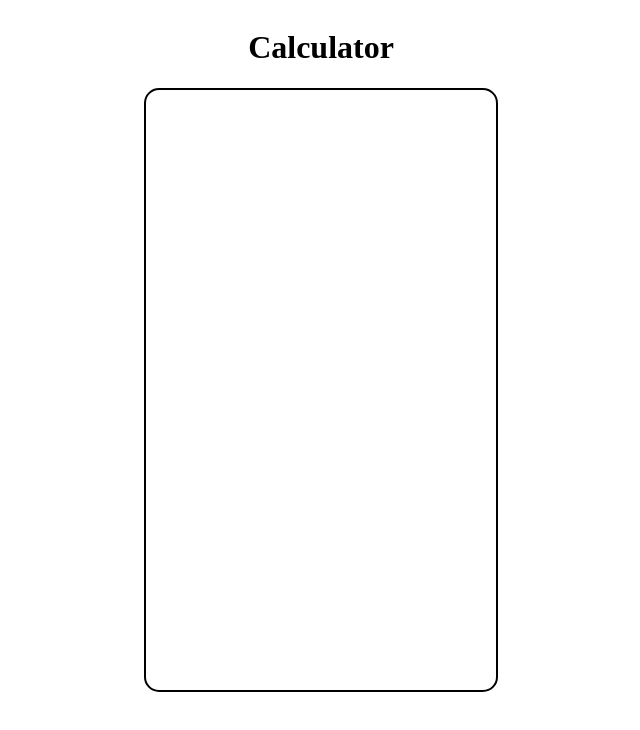
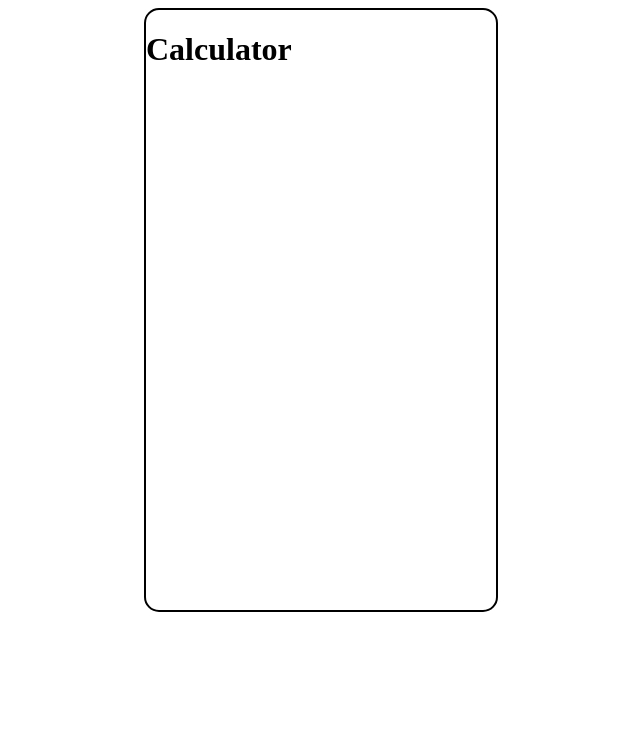
Before and after one commit to Burt8/Calculator, a plain HTML site: page index.html in a window 1280 px wide. Shown: the whole page, without its empty margins (319-959 px from the left). Drawn offline with Linux system fonts and the light colour scheme.

Commit message:
Rearrange h1 to be inside 'casing' div

```diff
--- a/index.html
+++ b/index.html
@@ -7,7 +7,8 @@
         <title>Calculator</title>
     </head>
     <body>
-        <h1>Calculator</h1>
-        <div class="casing"></div>
+        <div class="casing">
+            <h1>Calculator</h1>
+        </div>
     </body>
 </html>
```
